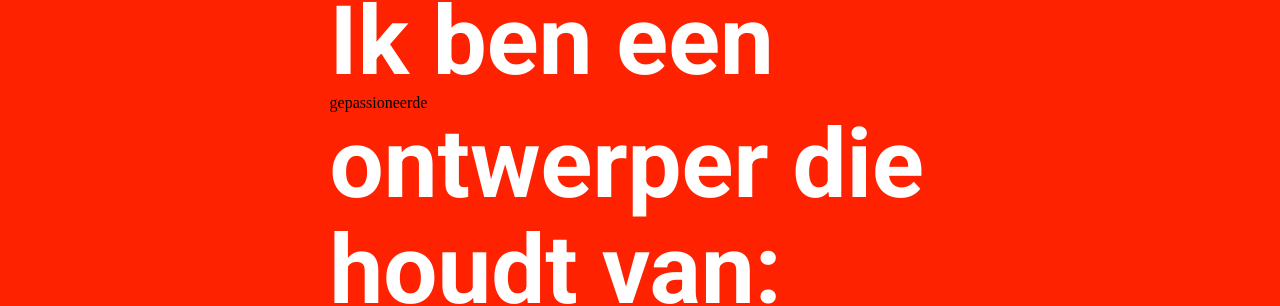
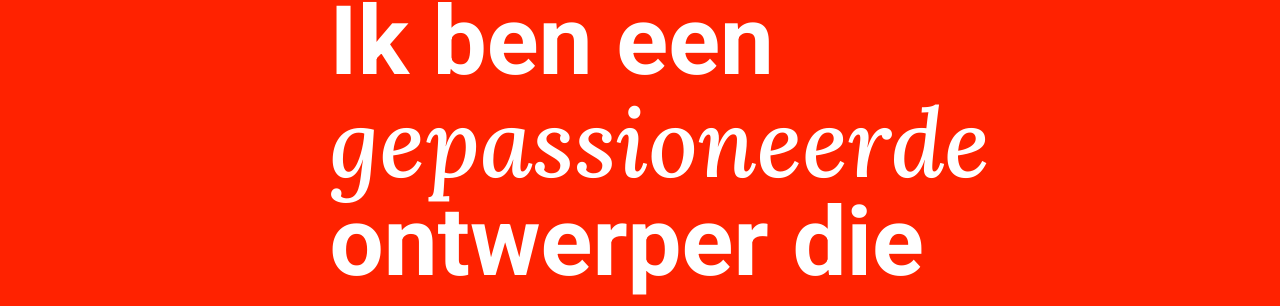
Before and after one commit to Poepijn/portfolio, a plain HTML site: page index.html in a window 1280 px wide. Shown: the part 3397-3703 px from the top of the page. Drawn offline with Linux system fonts and the light colour scheme.

Commit message:
Update style.css

```diff
--- a/styles/style.css
+++ b/styles/style.css
@@ -348,7 +348,7 @@ header img {
 	font-style: normal;
 }
 
-.passie {
+#passie {
 	font-family: 'Lora';
 	font-style: italic;
 	font-weight: 700;
```
